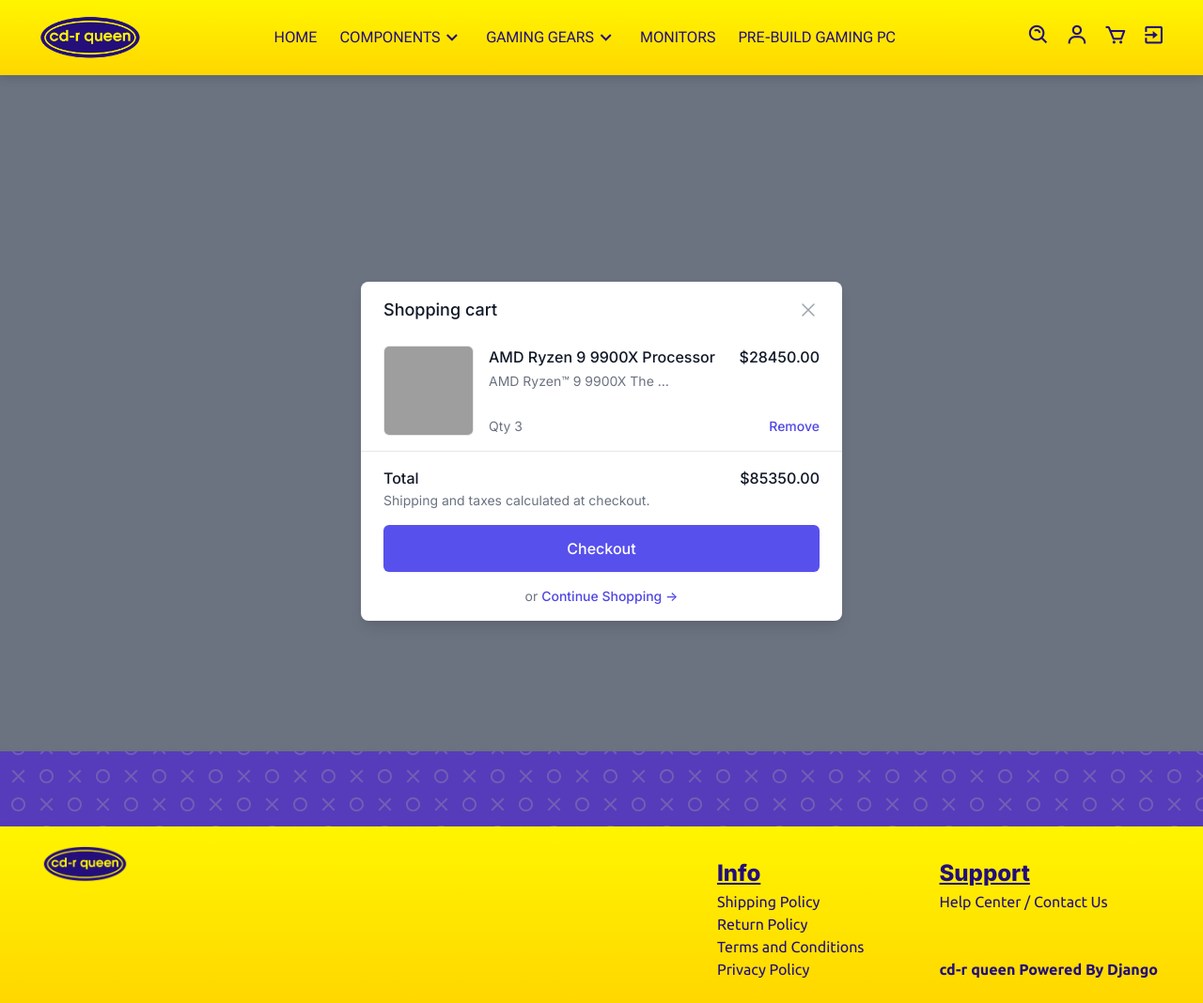
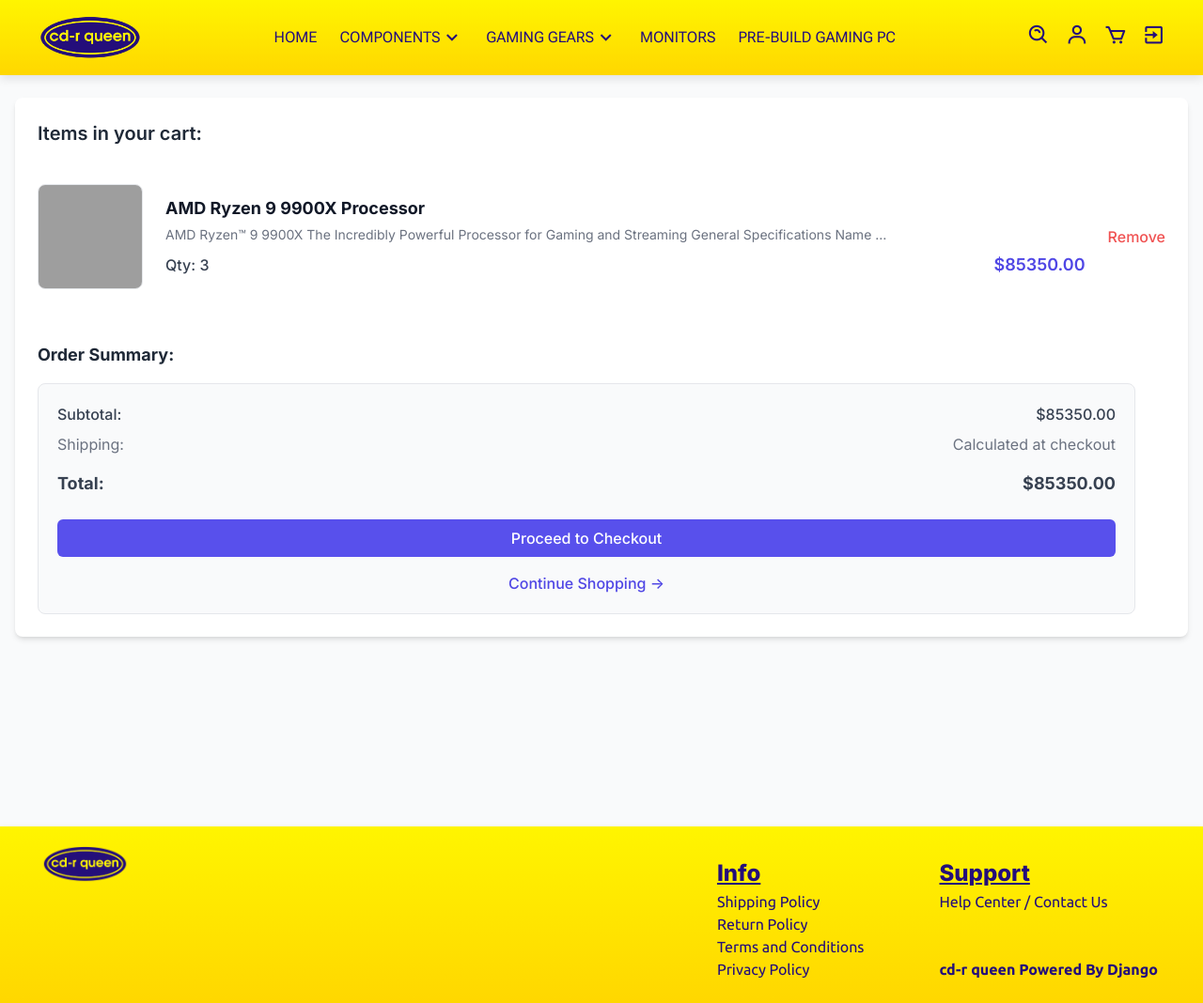
Before and after one commit to Ellydhore/cdrqueen, a Django app: page /shoppingcart/shopping-cart/ in a window 1280 px wide. Shown: the whole page at 94% size. Run offline with Django 5.2, Linux system fonts and the light colour scheme; a user stored in the database is signed in; data comes from the database, SQL or seed files in the repository; some libraries are stand-ins or nearby versions; some web fonts are replaced; grey boxes are pictures that could not be loaded.

Commit message:
improved shopping cart, but still lacking remove

```diff
--- a/shoppingcart/templates/shoppingcart.html
+++ b/shoppingcart/templates/shoppingcart.html
@@ -8,86 +8,76 @@
 {% block title %}Shopping Cart{% endblock %}
 
 {% block content %}
-<div class="flex flex-col min-h-screen">
-  <!-- Background backdrop -->
-  <div class="fixed inset-0 bg-gray-500 bg-opacity-75" aria-hidden="true"></div>
-
-  <!-- Main content for the shopping cart -->
-  <div class="flex-grow flex items-center justify-center z-10 relative">
-    <div class="relative w-full max-w-lg bg-white rounded-lg shadow-lg overflow-hidden">
-      <div class="flex h-full flex-col overflow-y-scroll">
-        <div class="flex-1 px-6 py-4 sm:px-8">
-          <div class="flex items-start justify-between">
-            <h2 class="text-lg font-medium text-gray-900">Shopping cart</h2>
-            <div class="ml-3 flex h-7 items-center">
-              <button type="button" class="text-gray-400 hover:text-gray-500">
-                <span class="sr-only">Close panel</span>
-                <svg class="h-6 w-6" fill="none" viewBox="0 0 24 24" stroke-width="1.5" stroke="currentColor" aria-hidden="true">
-                  <path stroke-linecap="round" stroke-linejoin="round" d="M6 18L18 6M6 6l12 12" />
-                </svg>
-              </button>
-            </div>
-          </div>
-
-          <div class="mt-6">
-            <div class="flow-root">
-              {% if cart_items %}
-                <ul role="list" class="-my-6 divide-y divide-gray-200">
-                  {% for item in cart_items %}
-                    <li class="flex py-6">
-                      <div class="h-24 w-24 flex-shrink-0 overflow-hidden rounded-md border border-gray-200">
-                        <img src="{{ item.product.images.first.image_url_1 }}" alt="{{ item.product.name }}" class="h-full w-full object-cover object-center">
-                      </div>
-
-                      <div class="ml-4 flex flex-1 flex-col">
-                        <div>
-                          <div class="flex justify-between text-base font-medium text-gray-900">
-                            <h3>{{ item.product.name }}</h3>
-                            <p class="ml-4">${{ item.product.price|floatformat:2 }}</p>
-                          </div>
-                          <p class="mt-1 text-sm text-gray-500">{{ item.product.description|truncatewords:5 }}</p>
-                        </div>
-                        <div class="flex flex-1 items-end justify-between text-sm">
-                          <p class="text-gray-500">Qty {{ item.quantity }}</p>
-                          <div class="flex">
-                            <button type="button" class="font-medium text-indigo-600 hover:text-indigo-500">Remove</button>
-                          </div>
-                        </div>
-                      </div>
-                    </li>
-                  {% endfor %}
-                </ul>
-              {% else %}
-                <p class="text-lg text-gray-600 mt-4 text-center">Your cart is empty.</p>
-                <a href="{% url 'home' %}" class="mt-4 inline-block text-blue-500 hover:underline">Start Shopping</a>
-              {% endif %}
-            </div>
-          </div>
+<div class="bg-gray-50 min-h-screen flex flex-col">
+  <!-- Shopping Cart Content -->
+  <main class="flex-grow container mx-auto px-4 py-6">
+    <div class="bg-white rounded-lg shadow-md p-6">
+      {% if cart_items %}
+      <div class="grid grid-cols-1 lg:grid-cols-3 gap-8">
+        <!-- Cart Items -->
+        <div class="lg:col-span-2">
+          <h2 class="text-xl font-semibold text-gray-800">Items in your cart:</h2>
+          <ul class="divide-y divide-gray-200 mt-4">
+            {% for item in cart_items %}
+            <li class="flex items-center py-6">
+              <div class="h-28 w-28 flex-shrink-0 overflow-hidden rounded-lg border border-gray-200">
+                <img src="{{ item.product.images.first.image_url_1 }}" alt="{{ item.product.name }}" class="h-full w-full object-cover">
+              </div>
+              <div class="ml-6 flex-1">
+                <h3 class="text-lg font-bold text-gray-900">{{ item.product.name }}</h3>
+                <p class="text-sm text-gray-500 mt-1">{{ item.product.description|truncatewords:15 }}</p>
+                <div class="mt-2 flex items-center justify-between">
+                  <span class="text-gray-700 font-medium">Qty: {{ item.quantity }}</span>
+                  <span class="text-indigo-600 font-semibold text-lg">${{ item.subtotal|floatformat:2 }}</span>
+                </div>
+              </div>
+              <button type="button" class="ml-6 text-red-500 hover:text-red-700 font-medium">Remove</button>
+            </li>
+            {% endfor %}
+          </ul>
         </div>
 
-        <div class="border-t border-gray-200 px-6 py-4 sm:px-8">
-          {% if cart_items %}
-            <div class="flex justify-between text-base font-medium text-gray-900">
-              <p>Total</p>
+        <!-- Cart Summary -->
+        <div>
+          <h2 class="text-lg font-bold text-gray-800">Order Summary:</h2>
+          <div class="bg-gray-50 border border-gray-200 rounded-lg p-5 mt-4 text-base">
+            <div class="flex justify-between text-gray-700 font-medium">
+              <p>Subtotal:</p>
               <p>${{ total_price|floatformat:2 }}</p>
             </div>
-            <p class="mt-0.5 text-sm text-gray-500">Shipping and taxes calculated at checkout.</p>
-            <div class="mt-4">
-              <a href="{% url 'checkout' %}" class="flex items-center justify-center rounded-md border border-transparent bg-indigo-600 px-6 py-3 text-base font-medium text-white shadow-sm hover:bg-indigo-700">Checkout</a>
+            <div class="flex justify-between text-gray-500 mt-2">
+              <p>Shipping:</p>
+              <p>Calculated at checkout</p>
             </div>
-          {% endif %}
-          <div class="mt-4 flex justify-center text-center text-sm text-gray-500">
-            <p>
-              or
-              <a href="{% url 'home' %}" class="font-medium text-indigo-600 hover:text-indigo-500">Continue Shopping <span aria-hidden="true"> &rarr;</span></a>
-            </p>
+            <div class="flex justify-between text-gray-700 font-bold mt-4 text-lg">
+              <p>Total:</p>
+              <p>${{ total_price|floatformat:2 }}</p>
+            </div>
+            <a href="{% url 'checkout' %}" class="block bg-indigo-600 text-white text-center font-medium rounded-md py-2 mt-6 hover:bg-indigo-700">
+              Proceed to Checkout
+            </a>
+            <a href="{% url 'home' %}" class="block text-center text-indigo-600 font-medium mt-4 hover:underline">
+              Continue Shopping &rarr;
+            </a>
           </div>
         </div>
       </div>
+      {% else %}
+      <div class="text-center">
+        <h2 class="text-2xl font-semibold text-gray-700">Your cart is empty!</h2>
+        <p class="text-gray-500 mt-2">Looks like you haven’t added anything to your cart yet.</p>
+        <a href="{% url 'home' %}" class="inline-block bg-indigo-600 text-white px-4 py-2 rounded-lg mt-4 hover:bg-indigo-700">
+          Start Shopping
+        </a>
+      </div>
+      {% endif %}
     </div>
-  </div>
+  </main>
 </div>
 {% endblock %}
 
 {% block js_block %}
+<script>
+  // Add JS for interactive cart actions like remove/update (if needed)
+</script>
 {% endblock %}
```
